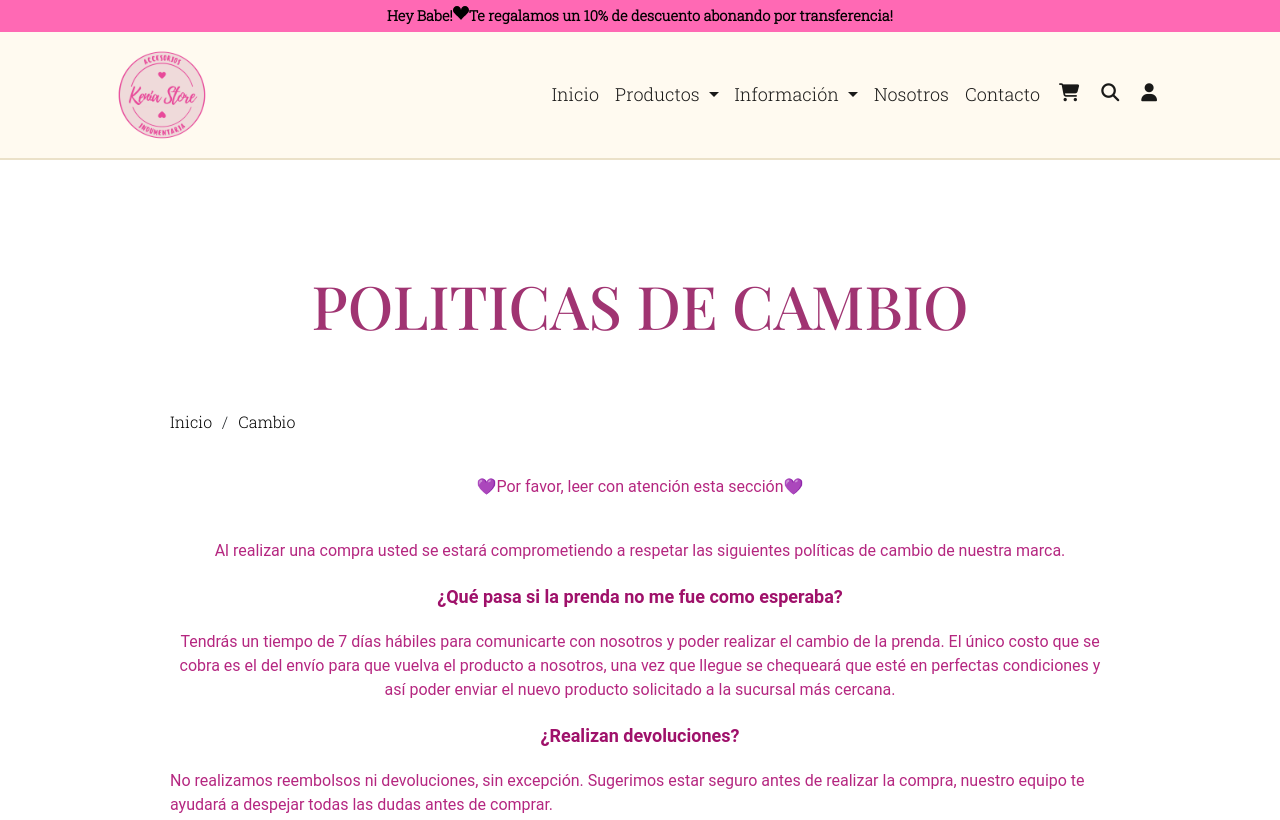
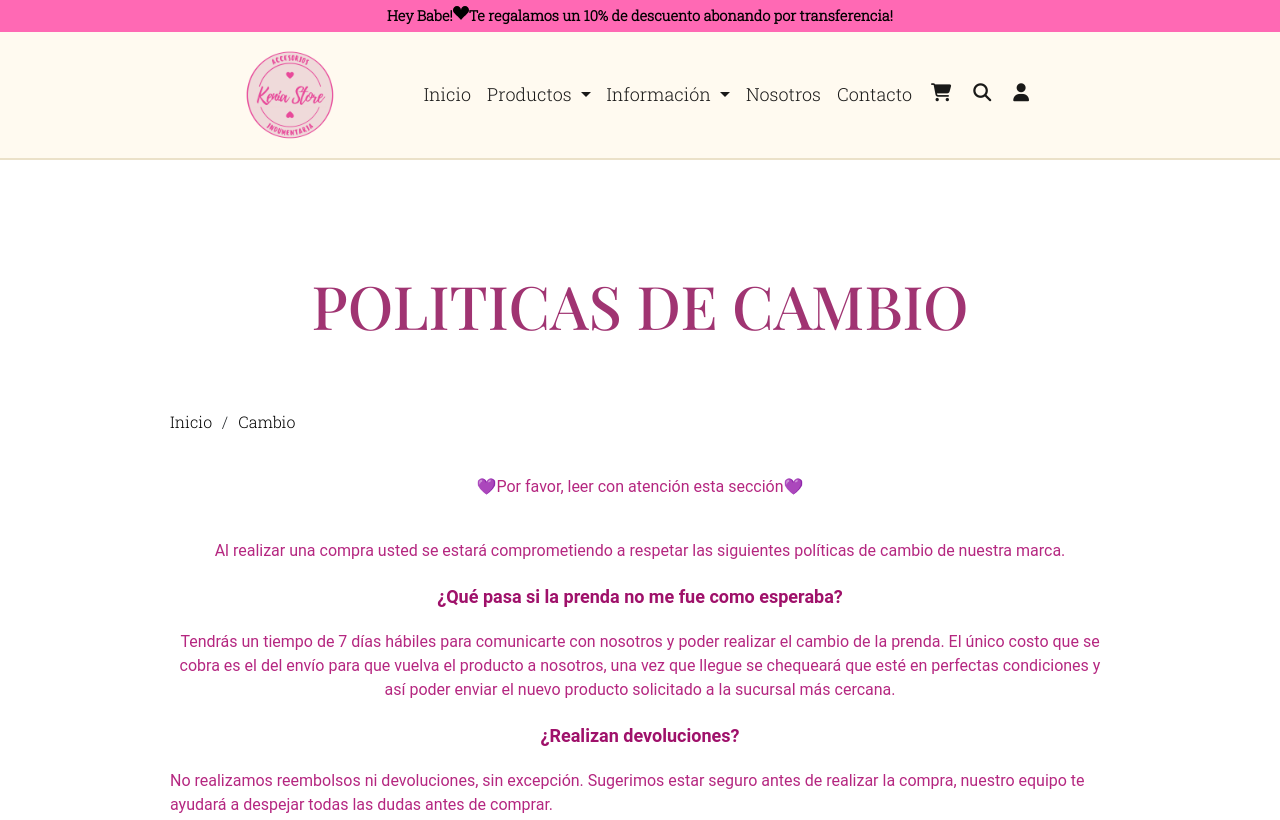
Before and after one commit to AgustinaBriasco/Preentrega2Briasco, a plain HTML site: page Cambio.html in a window 1280 px wide. Shown: the top 820 px of the page. Drawn offline with nearby package versions, Linux system fonts and the light colour scheme; a web font is replaced by a local one.

Commit message:
Arregle el header de las secciones que estaba roto

```diff
--- a/Cambio.html
+++ b/Cambio.html
@@ -31,7 +31,7 @@
     </section>
 
     <nav class="navbar navbar-expand-lg bg-agus">
-      <div class="container-fluid barra">
+      <div class="container-fluid barra" id="barra">
           <a class="navbar-brand" href="#">
               <img src="Imagenes/iconos/logo.png" alt="" class="logo">
           </a>
--- a/style.css
+++ b/style.css
@@ -42,9 +42,10 @@
     padding: 3px;
 }
 
-.barra {
+#barra {
     margin-left: 10%;
     margin-right: 10%;
+
 }
 
 .texto-dropdown {
```
Also changed, not shown: ComoComprar.html (+1 -1 lines), Contacto.html (+1 -1 lines), Envios.html (+1 -1 lines), Nosotros.html (+1 -1 lines), Producto.html (+1 -1 lines), Productos.html (+1 -1 lines), index.html (+1 -1 lines).
